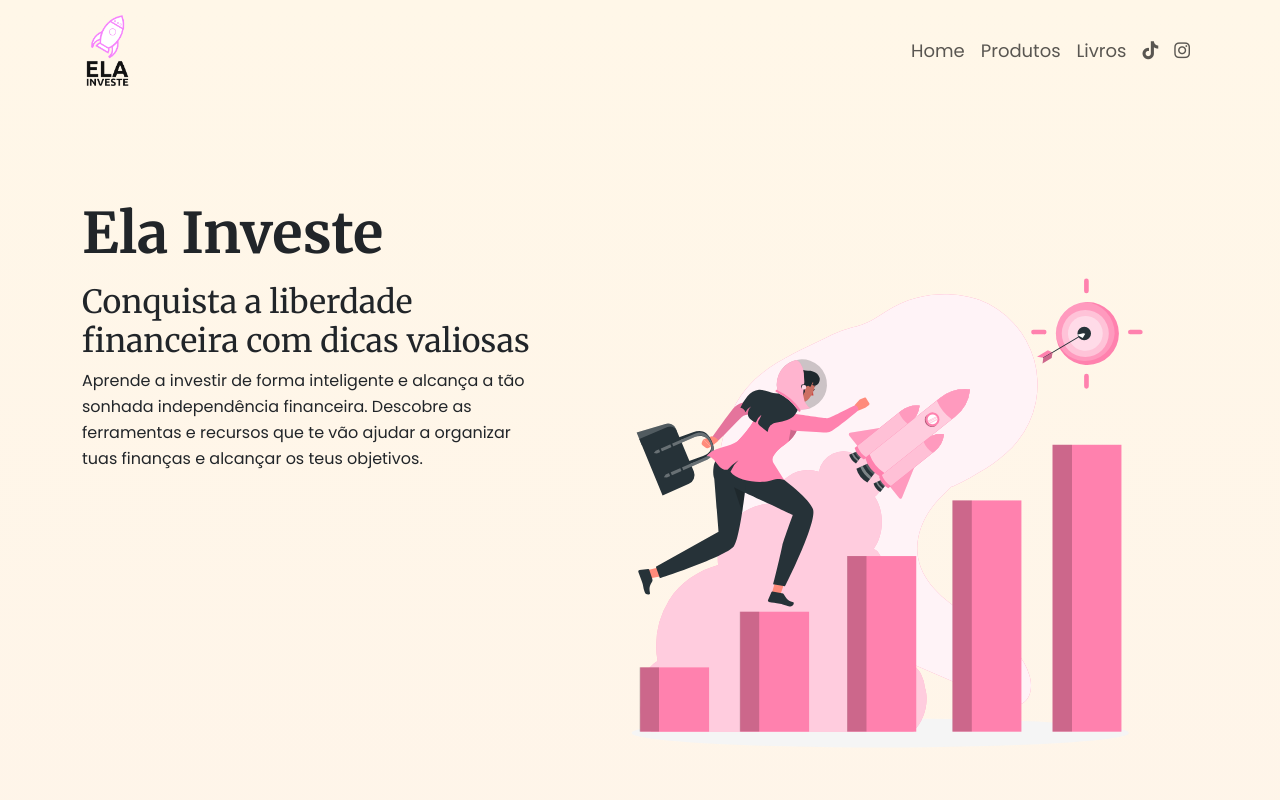
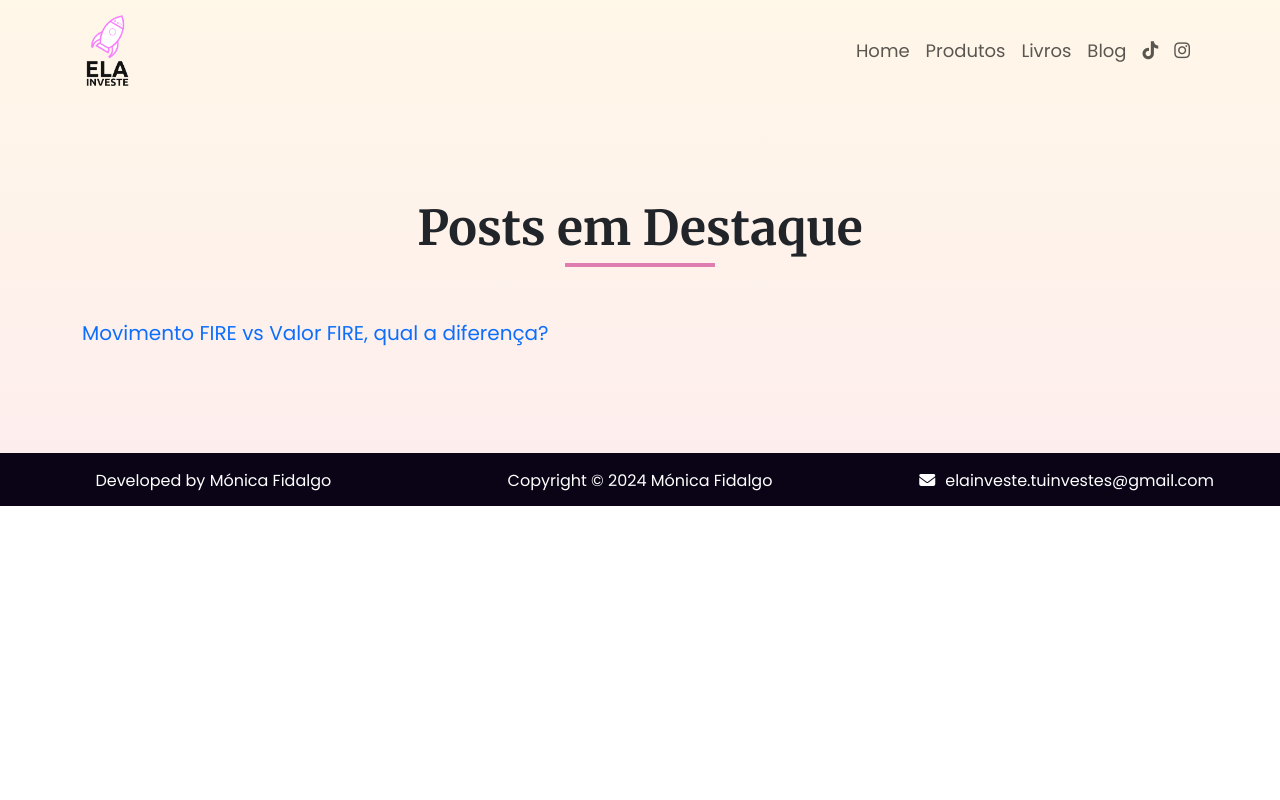
Before and after one commit to MonicaFidalgo/elainveste, a React (Create React App) app: page /blog in a window 1280 px wide. Before the commit this address led to /. Shown: the top 800 px of the page. Built offline with nearby package versions, Linux system fonts and the light colour scheme.

Commit message:
add blog page

```diff
--- a/package.json
+++ b/package.json
@@ -12,6 +12,7 @@
     "@testing-library/react": "^13.4.0",
     "@testing-library/user-event": "^13.5.0",
     "bootstrap": "^5.3.2",
+    "html-react-parser": "^5.1.1",
     "react": "^18.2.0",
     "react-bootstrap": "^2.9.2",
     "react-dom": "^18.2.0",
--- a/public/index.html
+++ b/public/index.html
@@ -28,7 +28,7 @@
       src="https://kit.fontawesome.com/fc209a7c92.js"
       crossorigin="anonymous"
     ></script>
-    <title>React App</title>
+    <title>Ela Investe</title>
   </head>
   <body>
     <noscript>You need to enable JavaScript to run this app.</noscript>
--- a/src/App.js
+++ b/src/App.js
@@ -9,7 +9,9 @@ import NavBarComponent from "./components/NavBar";
 import Home from "./pages/Home";
 import Products from "./pages/Products";
 import Books from "./pages/Books";
+import Blog from "./pages/Blog";
 import Footer from "./components/Footer";
+import BlogPost from "./components/BlogPost";
 
 function App() {
   return (
@@ -22,6 +24,8 @@ function App() {
           <Route path="/" exact element={<Home />} />
           <Route path="/produtos" exact element={<Products />} />
           <Route path="/livros" exact element={<Books />} />
+          <Route path="/blog" exact element={<Blog />} />
+          <Route path="/blog/:state" element={<BlogPost />} />
           <Route path="*" element={<Navigate to="/" replace />} />
         </Routes>
         <Footer />
--- /dev/null
+++ b/src/components/BlogPost/index.js
@@ -0,0 +1,33 @@
+import React from "react";
+import { useParams } from "react-router-dom";
+import parse from "html-react-parser";
+import { Container, Row, Col } from "react-bootstrap";
+import articles from "../../data/articles.json";
+
+export default function SinglePage() {
+  const params = useParams();
+  if (params.state) {
+    const postURL = params.state;
+
+    const article = articles.find((article) => {
+      return article.postUrl === postURL;
+    });
+
+    return (
+      <Container className="py-100">
+        <Row>
+          <Col>
+            {article ? (
+              <>
+                <h2 className="heading heading-primary">{article.title}</h2>
+                <div>{parse(article.content)}</div>
+              </>
+            ) : (
+              <p>Loading...</p>
+            )}
+          </Col>
+        </Row>
+      </Container>
+    );
+  }
+}
--- a/src/components/Footer/index.js
+++ b/src/components/Footer/index.js
@@ -20,7 +20,7 @@ const Footer = () => {
             className="footer-mail-link"
             rel="noreferrer"
           >
-            <i class="fa fa-envelope" aria-hidden="true"></i>{" "}
+            <i className="fa fa-envelope" aria-hidden="true"></i>{" "}
             <h3>elainveste.tuinvestes@gmail.com</h3>
           </a>
         </Col>
--- a/src/components/NavBar/index.js
+++ b/src/components/NavBar/index.js
@@ -24,6 +24,9 @@ const NavBarComponent = () => {
             <Nav.Link as={Link} to="/livros">
               Livros
             </Nav.Link>
+            <Nav.Link as={Link} to="/blog">
+              Blog
+            </Nav.Link>
             <Nav.Link as={Link} to="https://www.tiktok.com/@elainveste.oficial">
               <i className="fa-brands fa-tiktok"></i>
             </Nav.Link>
--- /dev/null
+++ b/src/data/articles.json
@@ -0,0 +1,9 @@
+[
+  {
+    "id": 3,
+    "postUrl": "movimento-ou-valor-fire-qual-a-diferenca",
+    "title": "Movimento FIRE vs Valor FIRE, qual a diferença?",
+    "date": "2024-01-11",
+    "content": "<p> A liberdade financeira significa coisas diferentes para pessoas diferentes. Alguns planejam alcançar um conforto financeiro suficiente para lidar com emergências de curto prazo ou para satisfazer metas de estilo de vida, enquanto outros sonham com a reforma antecipada e um futuro sem complicações. Com um planeamento cuidadoso, é possível encontrar uma resposta para a pergunta: como alcançar a independência financeira?\n</p>\n<p>O <span className=\"highlighted\">movimento FIRE</span> (Financial Independence, Retire Early) é um movimento que busca atingir a independência financeira e reforma antecipada. O objetivo do FIRE é acumular ativos financeiros suficientes para ter a opção de se aposentar muito antes da idade convencional de aposentadoria.\n</p>\n<p>O <span className=\"highlighted\">valor FIRE</span> refere-se ao valor de ativos financeiros necessário para alcançar a independência financeira. Este valor é calculado com base nas despesas anuais da pessoa, na taxa de retorno esperada dos investimentos e na taxa de inflação.\n</p>"
+  }
+]
--- /dev/null
+++ b/src/pages/Blog/index.js
@@ -0,0 +1,23 @@
+import React from "react";
+import { Link } from "react-router-dom";
+import { Container, Row, Col } from "react-bootstrap";
+import data from "../../data/articles.json";
+
+const BlogList = () => {
+  return (
+    <Container className="py-100">
+      <Row>
+        <h2 className="heading heading-primary">Posts em Destaque</h2>
+        <Col>
+          {data.map((post, index) => (
+            <Link to={`/blog/${post.postUrl}`} key={index}>
+              <h5>{post.title}</h5>
+            </Link>
+          ))}
+        </Col>
+      </Row>
+    </Container>
+  );
+};
+
+export default BlogList;
--- a/src/pages/Home/index.js
+++ b/src/pages/Home/index.js
@@ -124,11 +124,11 @@ const Home = () => {
       <div className="bg-3">
         <Container className="py-100 text-center">
           <Row>
-            <Col>
-              <h2 className="heading">
-                "As pessoas não decidem o seu futuro, decidem os seus hábitos, e
+            <Col md={10} className="offset-md-1">
+              <h3>
+                "As pessoas não decidem o seu futuro, decidem os seus hábitos e
                 os seus hábitos decidem o seu futuro."
-              </h2>
+              </h3>
               <blockquote>― F. M. Alexander</blockquote>
               {/* <p>
                 A liberdade financeira significa coisas diferentes para pessoas
```
Also changed, not shown: 1 other file (tests, documents, lock files or other folders).
